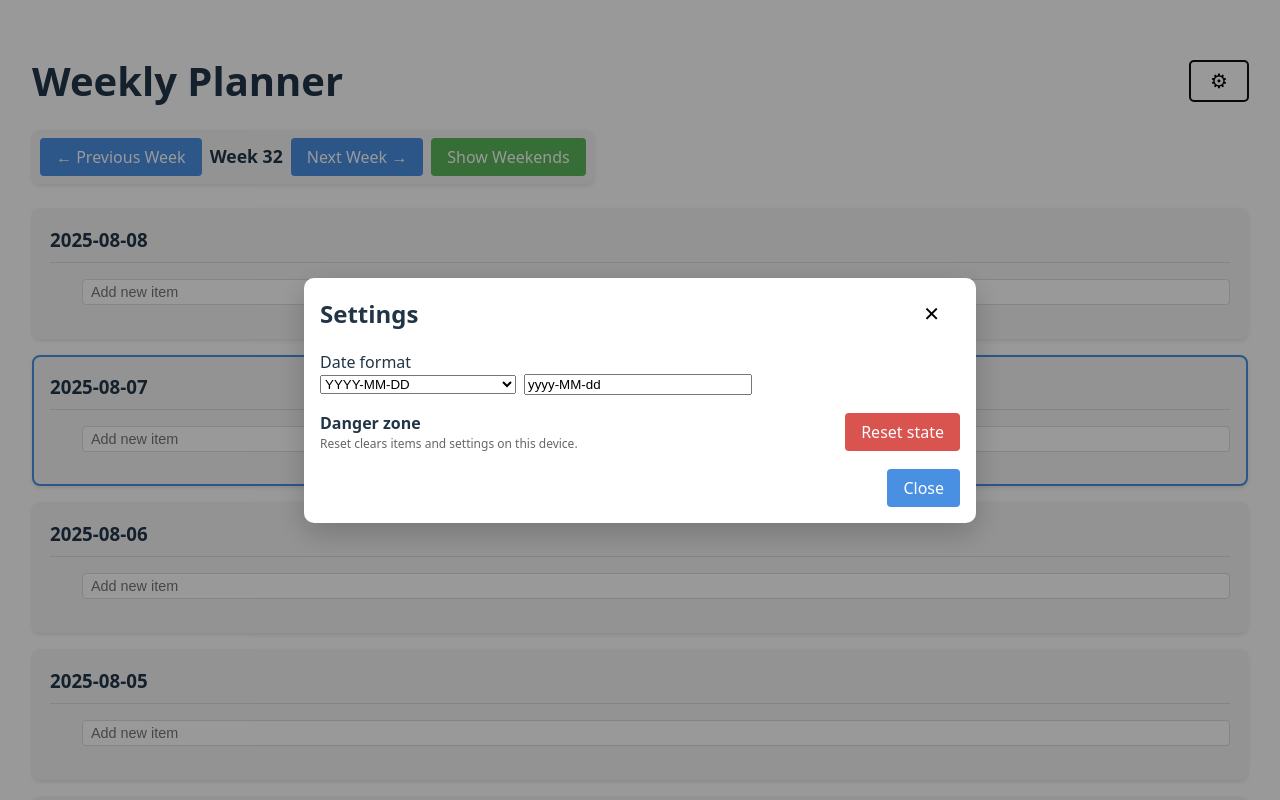
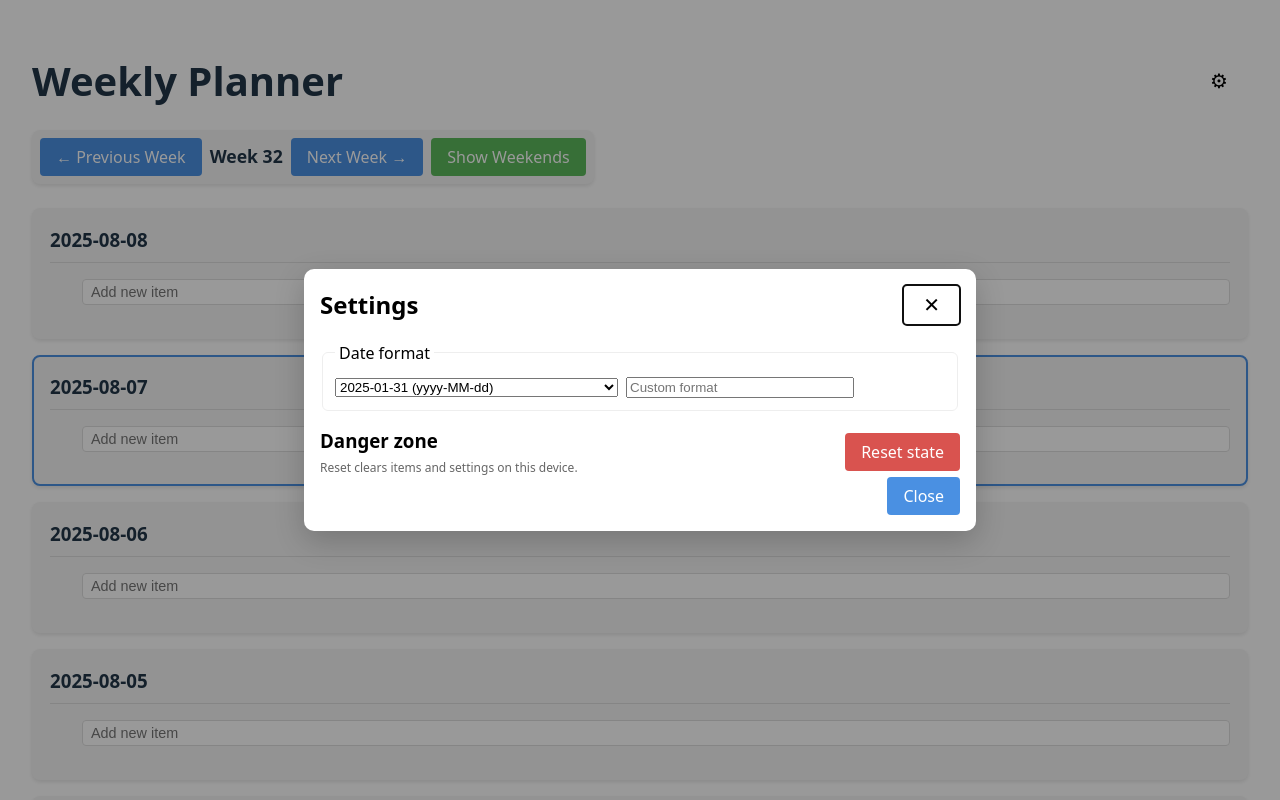
Before and after one commit to mjulstein/scheduler, a React (Vite) app: page / in a window 1280 px wide. Both pictures are taken after a click on the button "Open settings". Shown: the top 800 px of the page. Built offline with nearby package versions, Linux system fonts and the light colour scheme.

Commit message:
dialog semantics

```diff
--- a/package.json
+++ b/package.json
@@ -10,6 +10,7 @@
     "preview": "vite preview"
   },
   "dependencies": {
+    "clsx": "^2.1.1",
     "luxon": "^3.7.1",
     "lz-string": "^1.5.0",
     "react": "^19.1.0",
--- a/src/App.css
+++ b/src/App.css
@@ -228,3 +228,16 @@ footer > details > summary > h2 {
 .danger-button:hover {
     background-color: #c9302c;
 }
+
+/* Visually hidden but accessible to screen readers */
+.sr-only {
+    position: absolute !important;
+    width: 1px;
+    height: 1px;
+    padding: 0;
+    margin: -1px;
+    overflow: hidden;
+    clip: rect(0, 0, 0, 0);
+    white-space: nowrap;
+    border: 0;
+}
--- /dev/null
+++ b/src/components/SettingsDialog.module.css
@@ -0,0 +1,109 @@
+.dialog {
+  width: min(640px, 92vw);
+  border: none;
+  border-radius: 10px;
+  padding: 1rem;
+  box-shadow: 0 10px 30px rgba(0, 0, 0, 0.2);
+}
+
+.dialog::backdrop {
+  background: rgba(0, 0, 0, 0.4);
+}
+
+.header {
+  display: flex;
+  align-items: center;
+  justify-content: space-between;
+  margin-bottom: 1rem;
+}
+
+.title {
+  margin: 0;
+}
+
+.iconButton {
+  background: transparent;
+  border: none;
+  cursor: pointer;
+  font-size: 1.25rem;
+  line-height: 1;
+}
+
+.section {
+  margin-bottom: 1rem;
+}
+
+.fieldset {
+  border: 1px solid #eee;
+  border-radius: 6px;
+  padding: 0.75rem;
+}
+
+.legend {
+  padding: 0 0.25rem;
+}
+
+.row {
+  display: flex;
+  gap: 8px;
+  align-items: center;
+  flex-wrap: wrap;
+}
+
+.select {
+  min-width: 180px;
+}
+
+.input {
+  min-width: 220px;
+}
+
+.dangerSection {
+  display: flex;
+  justify-content: space-between;
+  align-items: center;
+}
+
+.dangerTitle {
+  margin: 0 0 0.25rem 0;
+}
+
+.dangerText {
+  color: #666;
+  font-size: 12px;
+  margin: 0;
+}
+
+.footer {
+  display: flex;
+  justify-content: flex-end;
+  gap: 0.5rem;
+}
+
+.primaryButton {
+  padding: 0.5rem 1rem;
+  background-color: #4a90e2;
+  color: white;
+  border: none;
+  border-radius: 4px;
+  cursor: pointer;
+  transition: background-color 0.2s;
+}
+
+.primaryButton:hover {
+  background-color: #3a80d2;
+}
+
+.dangerButton {
+  padding: 0.5rem 1rem;
+  background-color: #d9534f;
+  color: white;
+  border: none;
+  border-radius: 4px;
+  cursor: pointer;
+  transition: background-color 0.2s;
+}
+
+.dangerButton:hover {
+  background-color: #c9302c;
+}
--- a/src/components/SettingsDialog.tsx
+++ b/src/components/SettingsDialog.tsx
@@ -1,5 +1,6 @@
-// SettingsDialog.tsx - Modal dialog for app settings
-import { type FC } from 'react';
+// SettingsDialog.tsx - Modal dialog for app settings using native <dialog>
+import { type FC, useEffect, useRef } from 'react';
+import classes from './SettingsDialog.module.css';
 
 interface SettingsDialogProps {
   isOpen: boolean;
@@ -16,60 +17,114 @@ export const SettingsDialog: FC<SettingsDialogProps> = ({
   setDateFormat,
   onReset
 }) => {
-  if (!isOpen) return null;
+  const dialogRef = useRef<HTMLDialogElement>(null);
+  const customInputRef = useRef<HTMLInputElement>(null);
+
+  // Define preset formats for select; when dateFormat is not one of these, we show "Custom..."
+  const presetFormats = [
+    'yyyy-MM-dd',
+    'MM/dd/yyyy',
+    'dd MMM, yyyy',
+    'cccc, d LLLL yyyy',
+    'd/M/yyyy',
+    'EEE, MMM d',
+    'MMM d, yyyy',
+    'dd.MM.yyyy',
+    'MMMM d, yyyy'
+  ];
+  const isPreset = presetFormats.includes(dateFormat);
+  const selectValue = isPreset ? dateFormat : '__custom__';
+  const inputValue = isPreset ? '' : dateFormat;
+
+  useEffect(() => {
+    const dialog = dialogRef.current;
+    if (!dialog) return;
+
+    const handleClose = () => onClose();
+    dialog.addEventListener('close', handleClose);
+
+    if (isOpen && !dialog.open) {
+      try {
+        dialog.showModal();
+      } catch {
+        // Fallback: ensure open if showModal not available
+        dialog.setAttribute('open', '');
+      }
+    } else if (!isOpen && dialog.open) {
+      dialog.close();
+    }
+
+    return () => {
+      dialog.removeEventListener('close', handleClose);
+    };
+  }, [isOpen, onClose]);
+
   return (
-    <div className="modal-overlay" role="dialog" aria-modal="true" aria-labelledby="settings-title">
-      <div className="modal-content">
-        <div className="modal-header">
-          <h2 id="settings-title" style={{ margin: 0 }}>Settings</h2>
-          <button className="icon-button" aria-label="Close settings" onClick={onClose}>
-            ✕
-          </button>
-        </div>
+    <dialog ref={dialogRef} aria-labelledby="settings-title" className={classes.dialog}>
+      <header className={classes.header}>
+        <h2 id="settings-title" className={classes.title}>Settings</h2>
+        <button className={classes.iconButton} aria-label="Close settings" onClick={onClose}>
+          ✕
+        </button>
+      </header>
 
-        <div className="modal-section">
-          <label htmlFor="date-format-select" className="modal-label">Date format</label>
-          <div style={{ display: 'flex', gap: 8, alignItems: 'center', flexWrap: 'wrap' }}>
+      <section className={classes.section}>
+        <fieldset className={classes.fieldset}>
+          <legend className={classes.legend}>Date format</legend>
+          <div className={classes.row}>
+            <label htmlFor="date-format-select" className="sr-only">Date format</label>
             <select
               id="date-format-select"
-              value={dateFormat}
-              onChange={(e) => setDateFormat(e.target.value)}
-              style={{ minWidth: 180 }}
+              value={selectValue}
+              onChange={(e) => {
+                const v = e.target.value;
+                if (v === '__custom__') {
+                  // Switch to custom mode: if currently a preset, clear to prompt typing
+                  if (isPreset) setDateFormat('');
+                  // Focus custom input
+                  setTimeout(() => customInputRef.current?.focus(), 0);
+                } else {
+                  setDateFormat(v);
+                }
+              }}
+              className={classes.select}
             >
-              <option value="yyyy-MM-dd">YYYY-MM-DD</option>
-              <option value="MM/dd/yyyy">MM/DD/YYYY</option>
-              <option value="dd MMM, yyyy">DD MMM, YYYY</option>
-              <option value="cccc, d LLLL yyyy">Full (Monday, 7 August 2025)</option>
-              <option value="d/M/yyyy">7/8/2025</option>
-              <option value="EEE, MMM d">Wed, Aug 7</option>
-              <option value="MMM d, yyyy">Aug 7, 2025</option>
-              <option value="dd.MM.yyyy">07.08.2025</option>
-              <option value="MMMM d, yyyy">August 7, 2025</option>
+              <option value="yyyy-MM-dd">2025-01-31 (yyyy-MM-dd)</option>
+              <option value="MM/dd/yyyy">01/31/2025 (MM/dd/yyyy)</option>
+              <option value="dd MMM, yyyy">31 Jan, 2025 (dd MMM, yyyy)</option>
+              <option value="cccc, d LLLL yyyy">Friday, 31 January 2025 (cccc, d LLLL yyyy)</option>
+              <option value="d/M/yyyy">31/1/2025 (d/M/yyyy)</option>
+              <option value="EEE, MMM d">Fri, Jan 31 (EEE, MMM d)</option>
+              <option value="MMM d, yyyy">Jan 31, 2025 (MMM d, yyyy)</option>
+              <option value="dd.MM.yyyy">31.01.2025 (dd.MM.yyyy)</option>
+              <option value="MMMM d, yyyy">January 31, 2025 (MMMM d, yyyy)</option>
               <option value="__custom__">Custom...</option>
             </select>
+            <label htmlFor="date-format-custom" className="sr-only">Custom format</label>
             <input
+              id="date-format-custom"
               type="text"
-              value={dateFormat}
+              ref={customInputRef}
+              value={inputValue}
               onChange={(e) => setDateFormat(e.target.value)}
-              style={{ minWidth: 220 }}
+              className={classes.input}
               placeholder="Custom format"
-              aria-label="Custom date format"
             />
           </div>
+        </fieldset>
+      </section>
+
+      <section className={classes.dangerSection} aria-labelledby="danger-zone-title">
+        <div>
+          <h3 id="danger-zone-title" className={classes.dangerTitle}>Danger zone</h3>
+          <p className={classes.dangerText}>Reset clears items and settings on this device.</p>
         </div>
+        <button className={classes.dangerButton} onClick={onReset}>Reset state</button>
+      </section>
 
-        <div className="modal-section" style={{ display: 'flex', justifyContent: 'space-between', alignItems: 'center' }}>
-          <div>
-            <strong>Danger zone</strong>
-            <div style={{ color: '#666', fontSize: 12 }}>Reset clears items and settings on this device.</div>
-          </div>
-          <button className="danger-button" onClick={onReset}>Reset state</button>
-        </div>
-
-        <div className="modal-footer">
-          <button className="nav-button" onClick={onClose}>Close</button>
-        </div>
-      </div>
-    </div>
+      <footer className={classes.footer}>
+        <button className={classes.primaryButton} onClick={onClose}>Close</button>
+      </footer>
+    </dialog>
   );
 };
```
Also changed, not shown: 1 other file (tests, documents, lock files or other folders).
